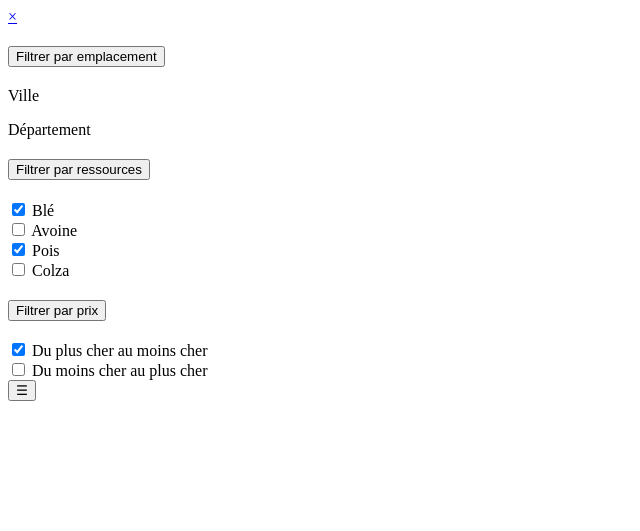
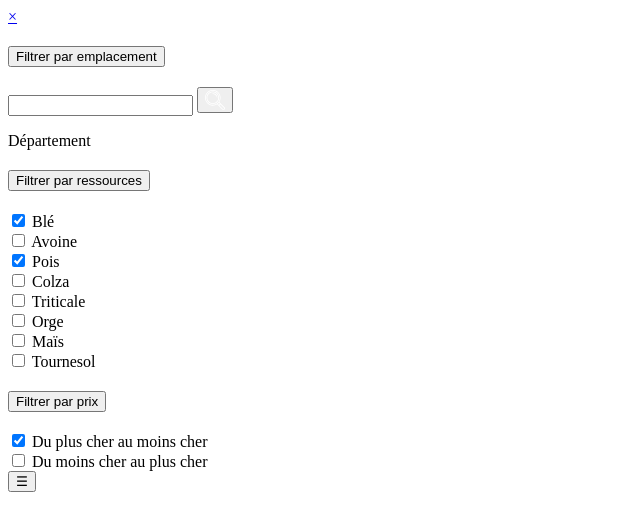
Before and after one commit to AmelieRoussel/hackaton2_comparateuragricole, a Symfony app: template templates/include/_navbar.html.twig in a window 1280 px wide. Shown: the top 531 px of the page, without its empty margins (0-640 px from the left). Run offline with Twig, Linux system fonts and the light colour scheme; the template is opened without the code that fills it: most values are stand-ins (such as "Sample title", 1, 10 or a date in 2020); form fields are guessed from the names that the template uses; some libraries are stand-ins or nearby versions.

Commit message:
sous menu

```diff
--- a/src/Form/FilterCitiesType.php
+++ b/src/Form/FilterCitiesType.php
@@ -12,7 +12,7 @@ class FilterCitiesType extends AbstractType
     public function buildForm(FormBuilderInterface $builder, array $options)
     {
         $builder
-            ->add('city', SearchType::class)
+            ->add('city', SearchType::class, ['label' => 'Ville'])
         ;
     }
 
--- a/templates/base.html.twig
+++ b/templates/base.html.twig
@@ -12,9 +12,7 @@
 </head>
 
 <body>
-        {% block navbar %}
-            {% include 'include/_navbar.html.twig' %}
-        {% endblock %}
+        {% block navbar %}{% endblock %}
 
     <section class="container">
         {% for category, messages in app.flashes %}
--- a/templates/include/_navbar.html.twig
+++ b/templates/include/_navbar.html.twig
@@ -12,7 +12,13 @@
 
             <div id="collapseOne" class="collapse show" aria-labelledby="headingOne" data-parent="#accordionExample">
                 <div class="card-body">
-                    <p>Ville</p>
+                        {{ form_start(formCity) }}
+                        <div class="d-flex flex-column">
+                        {{ form_widget(formCity) }}
+                        <button class="btn btn-primary p-0 align-items-center"><img style="height: 20px" src="{{ asset('build/images/loupe.svg') }}"></button>
+                        {{ form_end(formCity) }}
+                        </div>
+                    </div>
                     <p>Département</p>
                 </div>
             </div>
@@ -28,9 +34,9 @@
             <div id="collapseTwo" class="collapse" aria-labelledby="headingTwo" data-parent="#accordionExample">
                 <div class="card-body">
                     <div>
-                        <input type="checkbox" id="Ble" name="Ble"
+                        <input type="checkbox" id="ble" name="ble"
                                checked>
-                        <label for="Ble">Blé</label>
+                        <label for="ble">Blé</label>
                     </div>
                     <div>
                         <input type="checkbox" id="Avoine" name="Avoine">
@@ -44,6 +50,22 @@
                     <div>
                         <input type="checkbox" id="Colza" name="Colza">
                         <label for="Colza">Colza</label>
+                    </div>
+                    <div>
+                        <input type="checkbox" id="triticale" name="triticale">
+                        <label for="triticale">Triticale</label>
+                    </div>
+                    <div>
+                        <input type="checkbox" id="orge" name="orge">
+                        <label for="orge">Orge</label>
+                    </div>
+                    <div>
+                        <input type="checkbox" id="mais" name="mais">
+                        <label for="mais">Maïs</label>
+                    </div>
+                    <div>
+                        <input type="checkbox" id="tournesol" name="tournesol">
+                        <label for="tournesol">Tournesol</label>
                     </div>
                 </div>
             </div>
```
Also changed, not shown: templates/map/map_index.html.twig (+4 -5 lines), assets/images/loupe.svg (added).
